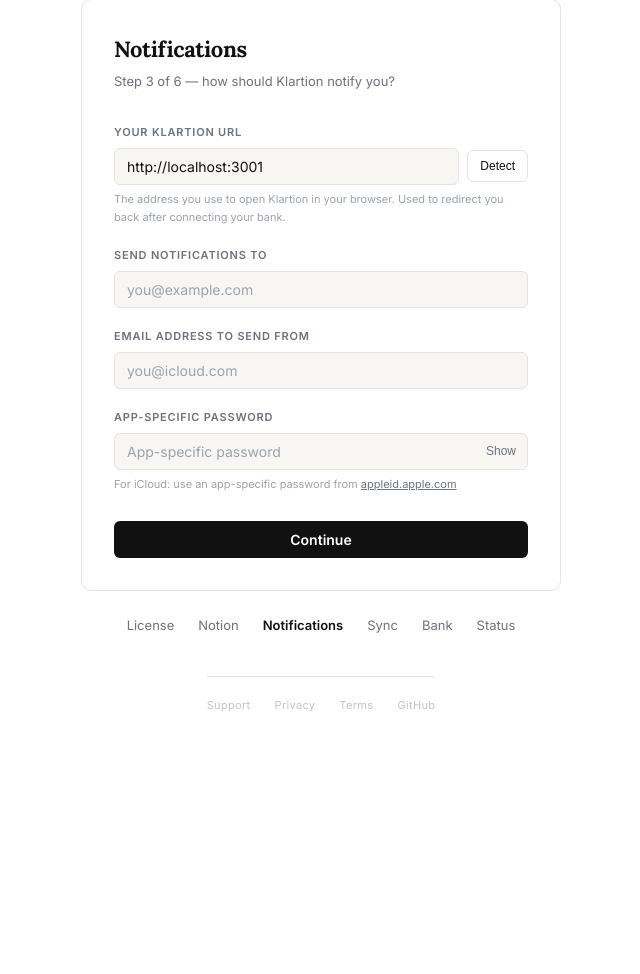
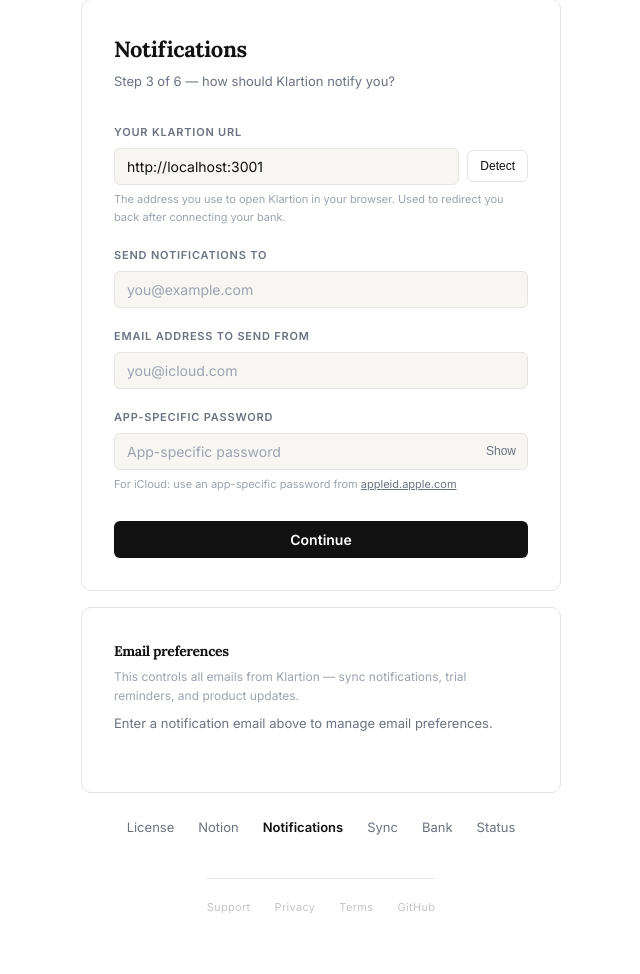
Before and after one commit to DAdjadj/klartion, a Flask app: page /setup/notifications in a window 1280 px wide. Shown: the part 169-1143 px from the top of the page, without its empty margins (319-959 px from the left). Before the commit the page ends 881 px from the top, so only its background shows below. Run offline with Flask 3, Linux system fonts and the light colour scheme; data that the repository does not hold is empty.

Commit message:
Always show email preferences card on notifications page
Remove the notify_email guard so the unsubscribe toggle is accessible
even when config is incomplete or was cleared.

Co-Authored-By: Claude Opus 4.6 (1M context) <noreply@anthropic.com>

```diff
--- a/app/web/templates/setup_notifications.html
+++ b/app/web/templates/setup_notifications.html
@@ -66,9 +66,9 @@
         <button class="btn btn-primary" type="submit">Continue</button>
       </form>
     </div>
-    {% if notify_email %}
     <div class="card" style="margin-top:1rem;" id="unsub-card">
       <div class="card-title" style="font-size:14px;">Email preferences</div>
+      <p style="font-size:12px;color:var(--hint);margin:0.25rem 0 0.5rem;">This controls all emails from Klartion — sync notifications, trial reminders, and product updates.</p>
       <p id="unsub-status" style="font-size:13px;color:var(--muted);margin:0.5rem 0;"></p>
       <button type="button" class="btn btn-ghost" id="unsub-btn" onclick="toggleUnsubscribe()" style="font-size:12px;" disabled>Loading...</button>
       <div id="unsub-msg" style="font-size:12px;margin-top:6px;min-height:18px;"></div>
@@ -76,6 +76,12 @@
     <script>
     var _isUnsub = false;
     async function checkUnsubStatus() {
+      var email = document.getElementById('notify_email').value.trim();
+      if (!email) {
+        document.getElementById('unsub-status').textContent = 'Enter a notification email above to manage email preferences.';
+        document.getElementById('unsub-btn').style.display = 'none';
+        return;
+      }
       try {
         var res = await fetch('/email/unsubscribe-status');
         var data = await res.json();
@@ -89,11 +95,13 @@
     function updateUnsubUI() {
       var btn = document.getElementById('unsub-btn');
       var status = document.getElementById('unsub-status');
+      btn.style.display = '';
       btn.disabled = false;
       if (_isUnsub) {
-        status.textContent = 'You are unsubscribed from all Klartion emails (sync notifications, trial reminders, and product updates).';
+        status.textContent = 'You are unsubscribed from all Klartion emails.';
         btn.textContent = 'Re-enable emails';
         btn.className = 'btn btn-ghost';
+        btn.style.color = '';
       } else {
         status.textContent = 'You are currently receiving email notifications.';
         btn.textContent = 'Stop all emails';
@@ -128,7 +136,6 @@
     }
     checkUnsubStatus();
     </script>
-    {% endif %}
     <nav class="footer-nav">
       <a href="/setup">License</a>
       <a href="/setup/notion">Notion</a>
```
